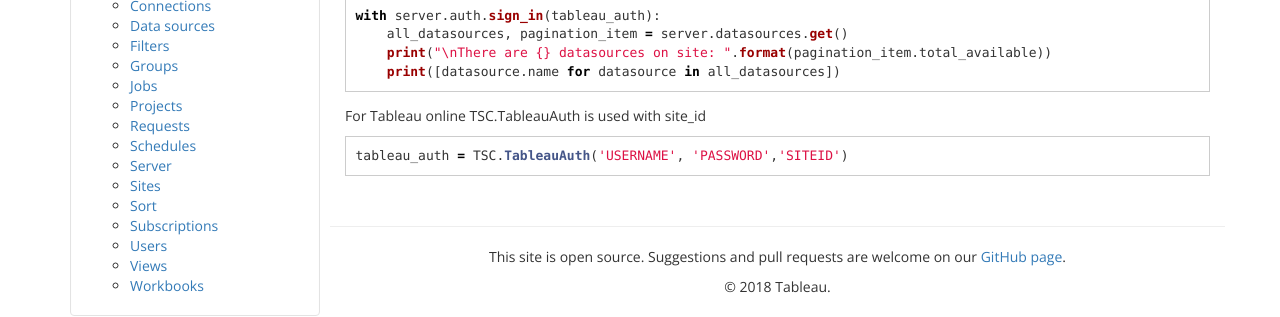
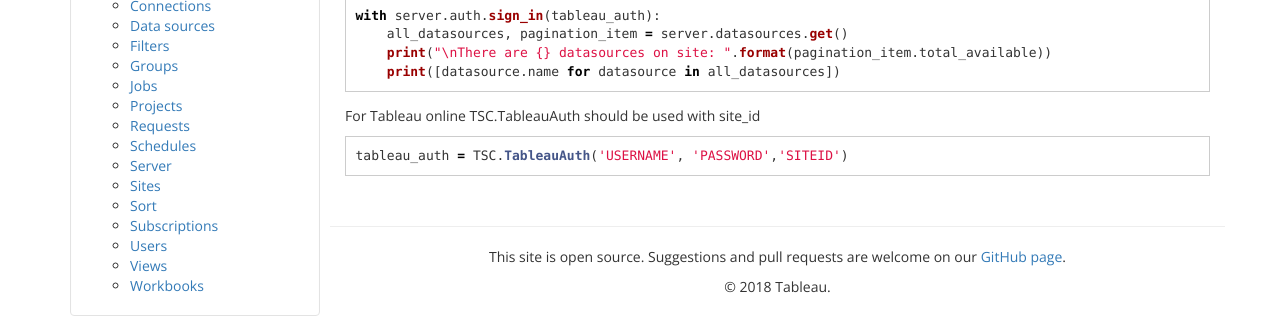
Before and after one commit to tableau/server-client-python, a Jekyll site: the page built from docs/index.md, in a window 1280 px wide and 900 px high, scrolled down 824 px. Shown: the part 563-880 px from the top of the window. Built offline with Jekyll 4.4.1, drawn with Linux system fonts in a browser that asks for light colours.

Commit message:
Update index.md

````diff
--- a/docs/index.md
+++ b/docs/index.md
@@ -74,7 +74,7 @@
     print("\nThere are {} datasources on site: ".format(pagination_item.total_available))
     print([datasource.name for datasource in all_datasources])
 ```
-For Tableau online TSC.TableauAuth is used with site_id
+For Tableau online TSC.TableauAuth should be used with site_id
 ```py
 tableau_auth = TSC.TableauAuth('USERNAME', 'PASSWORD','SITEID')
 ```
````
